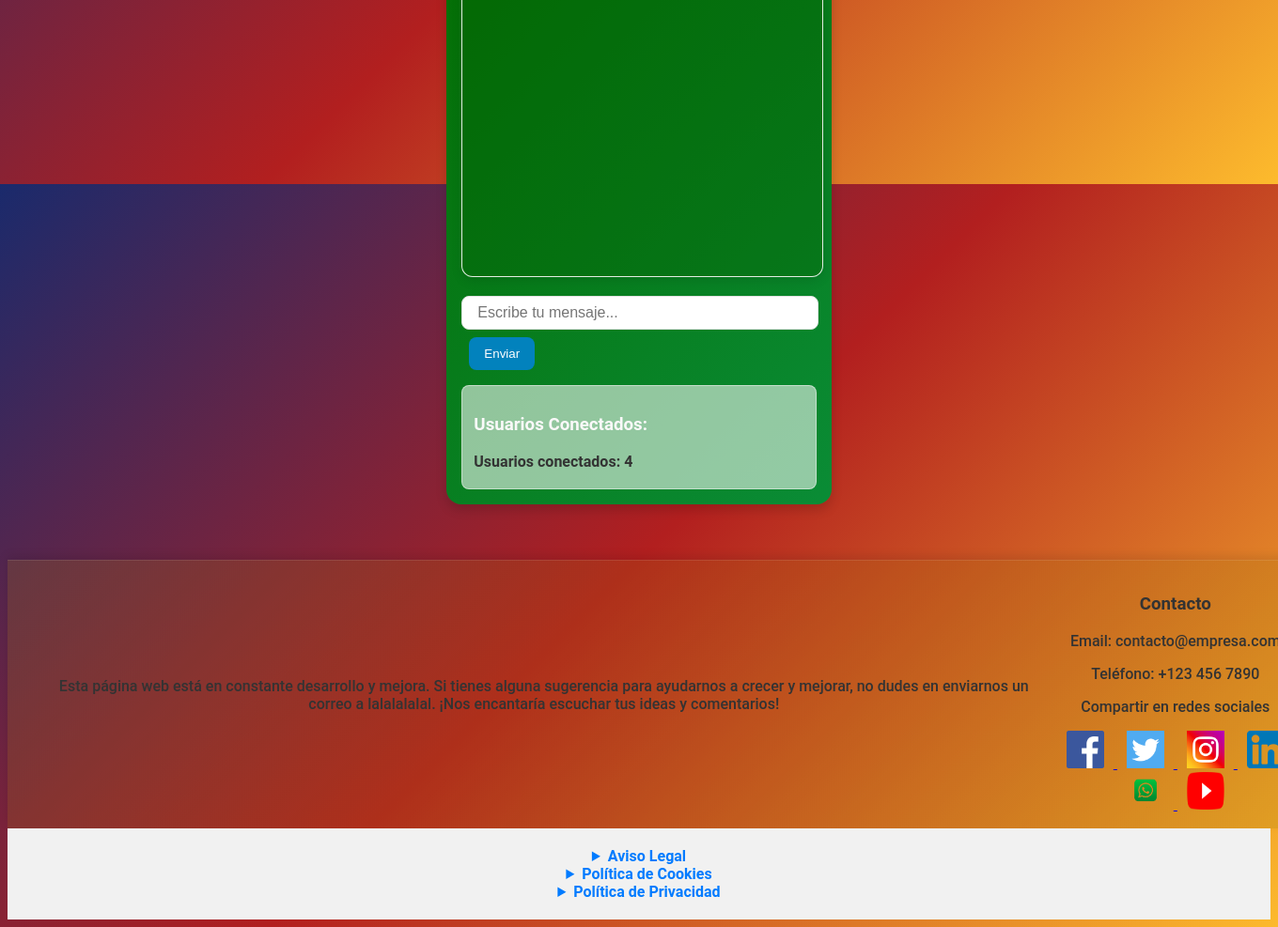
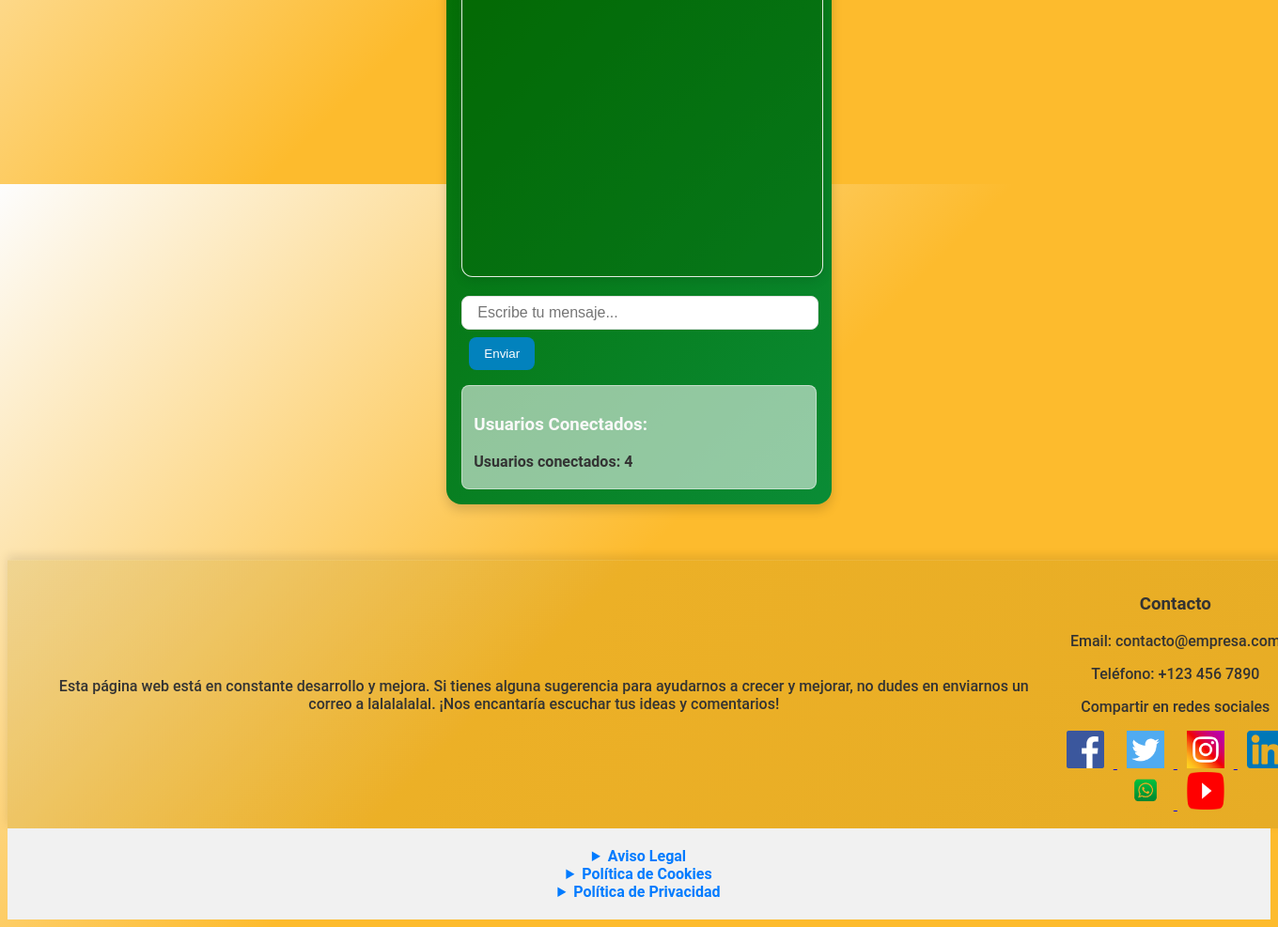
Before and after one commit to EmpatiaLaboral/Empat-a-Laboral, a PHP site: page /index.html in a window 1360 px wide; the page is wider, and only the part inside the window is pictured. Shown: the part 1404-2391 px from the top of that part at 94% size. Run offline with PHP 8.4, Linux system fonts and the light colour scheme; some libraries are stand-ins or nearby versions.

Commit message:
color fondo

```diff
--- a/styles/styles.css
+++ b/styles/styles.css
@@ -311,7 +311,7 @@
 
 /* Estilos globales */
 body {
-    background: linear-gradient(135deg, #1a2a6c, #b21f1f, #fdbb2d);
+    background: linear-gradient(135deg, #fdfdfd, #fdbb2d, #fdbb2d);
     background-size: cover;
     background-attachment: fixed;
     font-family: 'Roboto', sans-serif;
```
